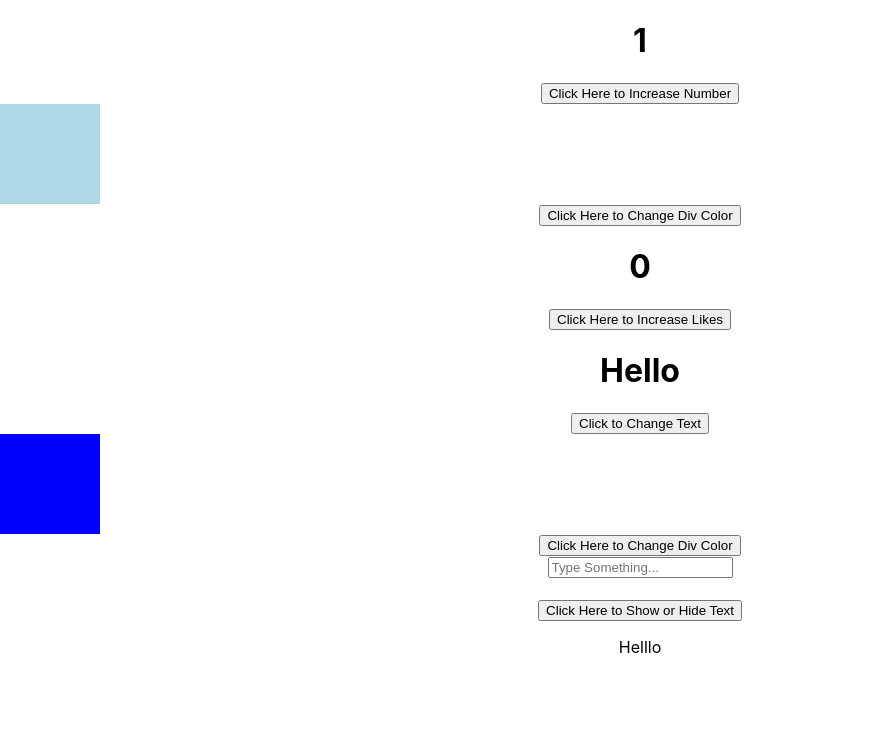
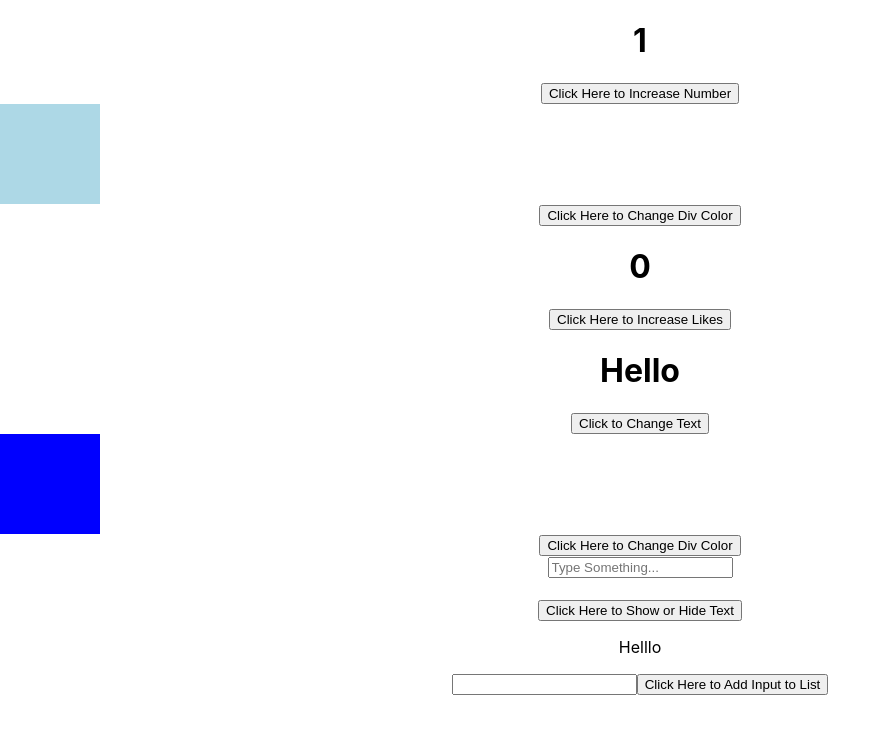
Before and after one commit to leen0512/react-status, a React (Create React App) app: page / in a window 1280 px wide. Shown: the top 734 px of the page, without its empty margins (0-891 px from the left). Built offline with nearby package versions, Linux system fonts and the light colour scheme.

Commit message:
add input value to list

```diff
--- a/src/App.js
+++ b/src/App.js
@@ -5,6 +5,7 @@ import TextChanger from './components/TextChanger';
 import ChangeDivColor from './components/DivColorChanging';
 import DisplayInput from './components/DisplayInput';
 import ShowHideText from './components/ShowHideText';
+import AddInputToList from './components/AddInputToList';
 
 //q1
 function ShowNumber(){
@@ -54,6 +55,7 @@ function App() {
       <ChangeDivColor/>
       <DisplayInput/>
       <ShowHideText/>
+      <AddInputToList/>
     </div>
   );
 }
--- /dev/null
+++ b/src/components/AddInputToList.js
@@ -0,0 +1,22 @@
+import { useState } from "react";
+
+function AddInputToList(){
+    const [input, setInput] = useState("");
+    const [mylist, setList] = useState([]);
+
+    function handleInputChange(event){
+        const inputVal = event.target.value;
+        setInput(inputVal);
+    }
+
+    function addToList(event){
+        setList([...mylist, input]);
+    }
+    return <div>
+        <input onChange={handleInputChange}></input>
+        {mylist.map(item => <h1>{item}</h1>)}
+        <button onClick={addToList}>Click Here to Add Input to List</button>
+    </div>
+}
+
+export default AddInputToList;
```
